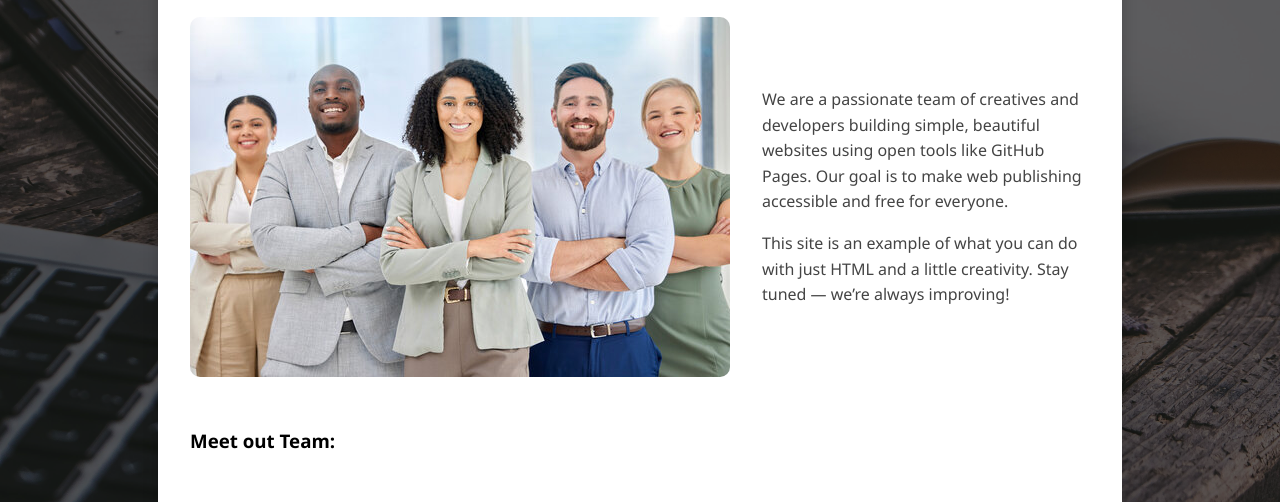
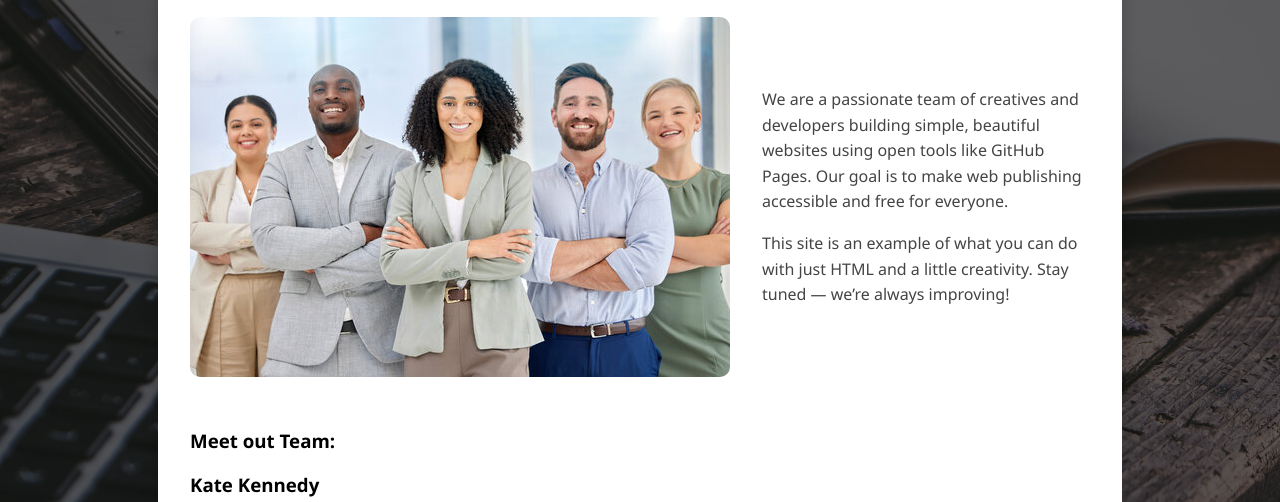
Before and after one commit to 8h9h89micro/8h9h89micro, a plain HTML site: page about.html in a window 1280 px wide. Shown: the part 238-740 px from the top of the page. Drawn offline with Linux system fonts and the light colour scheme.

Commit message:
Update about.html

```diff
--- a/about.html
+++ b/about.html
@@ -119,7 +119,6 @@
       </div>
       <div class="p-3">
 <h3>Meet out Team:</h3>
-<h3>&nbsp;</h3>
 <h3>Kate Kennedy</h3>
 <p>President </p>
 <p>&nbsp;</p>
```
